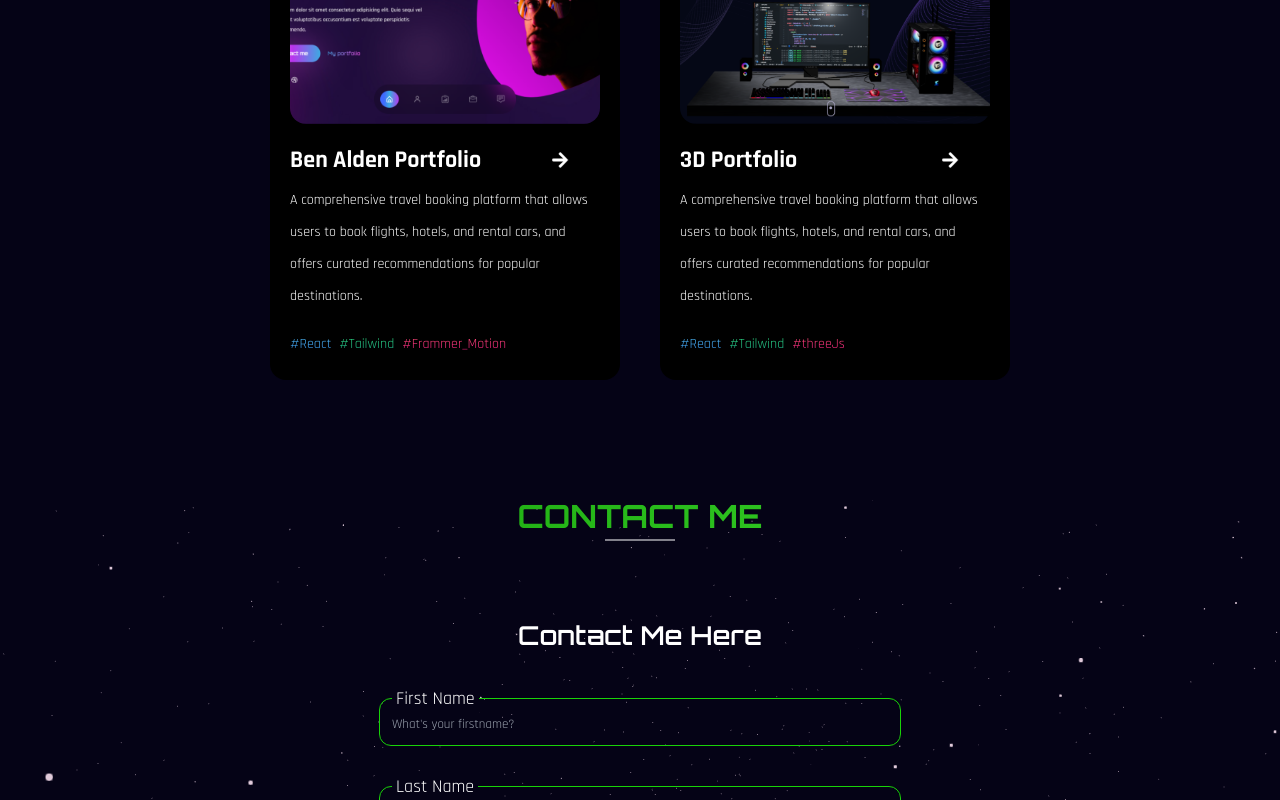
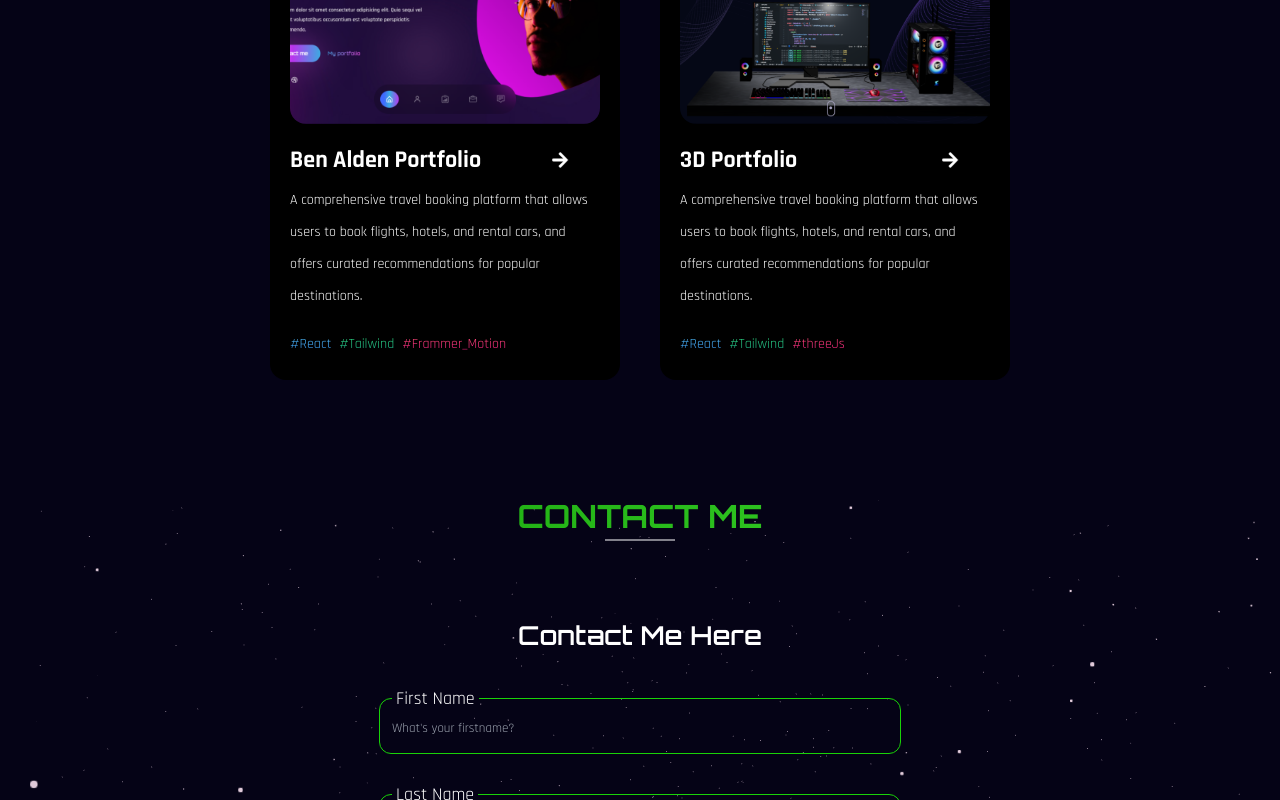
Before and after one commit to OlamidotunIY/Personal-Portfolio, a React (Vite) app: page / in a window 1280 px wide. Shown: the part 4256-5056 px from the top of the page. Built offline with nearby package versions, Linux system fonts and the light colour scheme; a web font is replaced by a local one.

Commit message:
personal portfolio

```diff
--- a/src/components/Contact.jsx
+++ b/src/components/Contact.jsx
@@ -27,7 +27,7 @@ const Contact = () => {
       emailjs
         .send(
           "service_egl1w0r",
-          "template_xmh6y7g",
+          "template_i35dult",
           {
             from_name: form.firstName,
             to_name: "Iyanda",
--- a/src/index.css
+++ b/src/index.css
@@ -146,7 +146,7 @@
 }
 
 .input{
-	@apply h-12 bg-transparent rounded-xl border border-[#19d308]
+	@apply h-14 bg-transparent rounded-xl border border-[#19d308]
 }
 .round{
 	border-top-right-radius: 50%;
```
